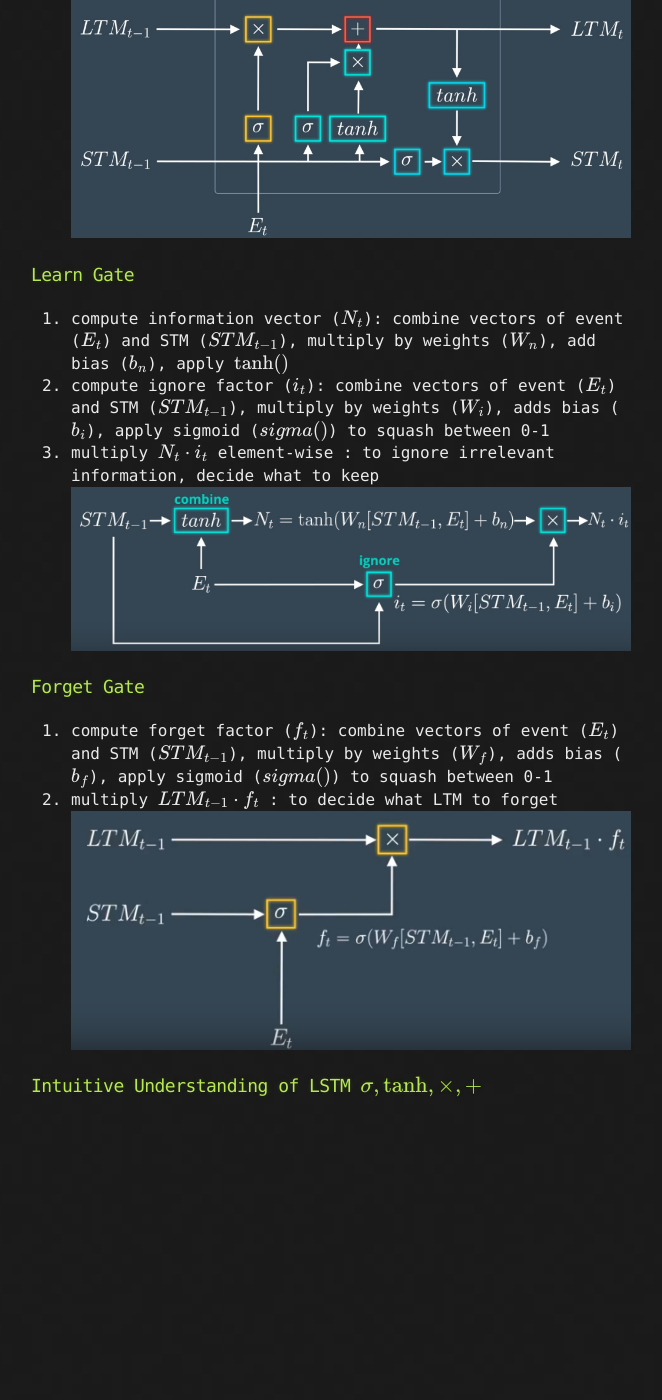
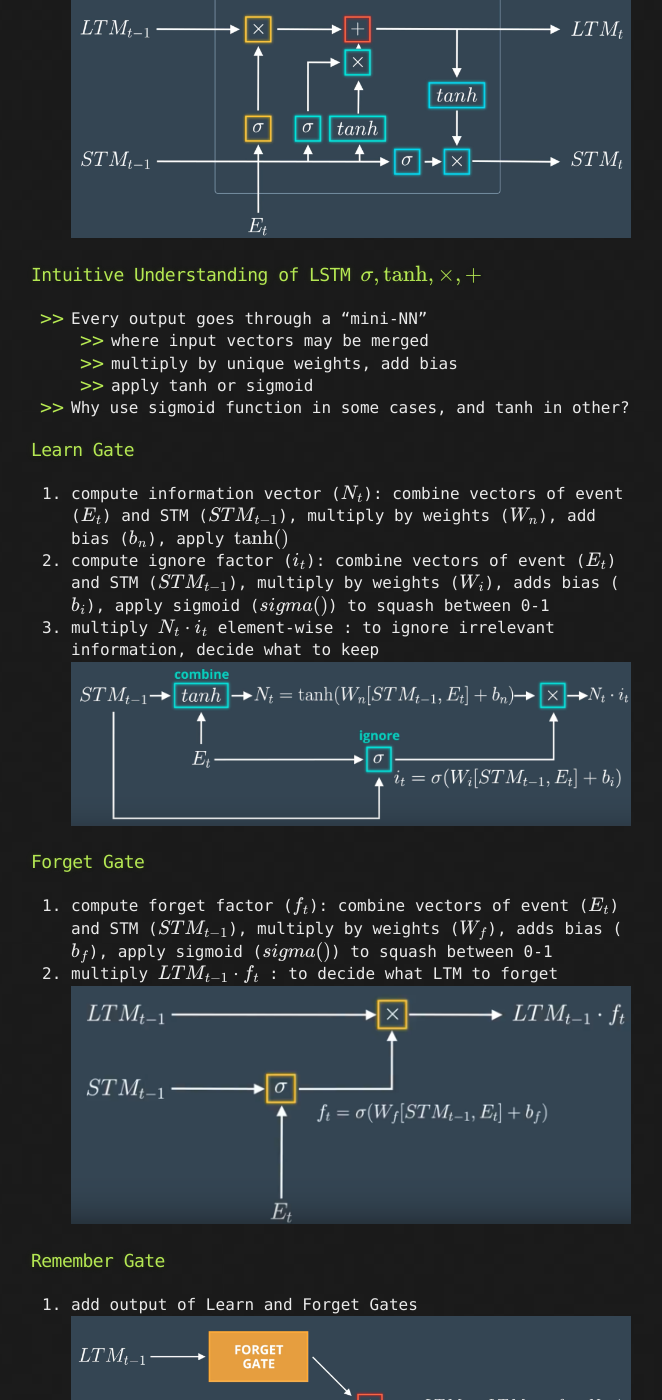
Before and after one commit to LivingProgram/ml-notes, a Jekyll site: the page built from chapter-3/index.md, in a window 1280 px wide and 1400 px high, scrolled down 10229 px. Shown: the whole window, without its empty margins (309-971 px from the left). Built offline with Jekyll 4.4.1, drawn with Linux system fonts in a browser that asks for light colours; our own code applies the rules of GitHub Pages for plain Markdown files; formulas are drawn with MathJax 3; the repository's description, which GitHub fills in, is left out; before the commit the page ends 11348 px from its top, so only the background shows below that; some of the changed text lies outside the part shown.

Commit message:
add use gate and intuitive notes

```diff
--- a/chapter-3/index.md
+++ b/chapter-3/index.md
@@ -186,6 +186,13 @@
 - Simplification of LSTM: ![ml-notes_29](/images/ml-notes_29.png)
 - Actual LSTM: ![ml-notes_30](/images/ml-notes_30.png)
 
+### Intuitive Understanding of LSTM $$\sigma, \text{tanh}, \times, +$$
+- Every output goes through a "mini-NN"
+  - where input vectors may be merged
+  - multiply by unique weights, add bias
+  - apply tanh or sigmoid
+- Why use sigmoid function in some cases, and tanh in other?
+
 ### Learn Gate
 1. compute information vector ($$N_t$$): combine vectors of event ($$E_t$$) and STM ($$STM_{t-1}$$), multiply by weights ($$W_n$$), add bias ($$b_n$$), apply $$\text{tanh()}$$
 2. compute ignore factor ($$i_t$$): combine vectors of event ($$E_t$$) and STM ($$STM_{t-1}$$), multiply by weights ($$W_i$$), adds bias ($$b_i$$), apply sigmoid ($$sigma()$$) to squash between 0-1
@@ -197,4 +204,12 @@
 2. multiply $$LTM_{t-1}\cdot f_t$$ : to decide what LTM to forget
 ![ml-notes_32](/images/ml-notes_32.png)
 
-### Intuitive Understanding of LSTM $$\sigma, \text{tanh}, \times, +$$
+### Remember Gate
+1. add output of Learn and Forget Gates
+![ml-notes_33](/images/ml-notes_33.png)
+
+### Use Gate
+1. compute useful information of output of Forget Gate ($$U_t$$) : apply mini-NN to output of Forget Gate
+2. compute useful information from STM and event ($$V_t$$) : apply mini-NN to $$STM_{t-1},E_t$$
+3. multiply $$U_t \cdot V_t$$
+![ml-notes_34](/images/ml-notes_34.png)
```
Also changed, not shown: images/ml-notes_33.png (added), images/ml-notes_34.png (added).
